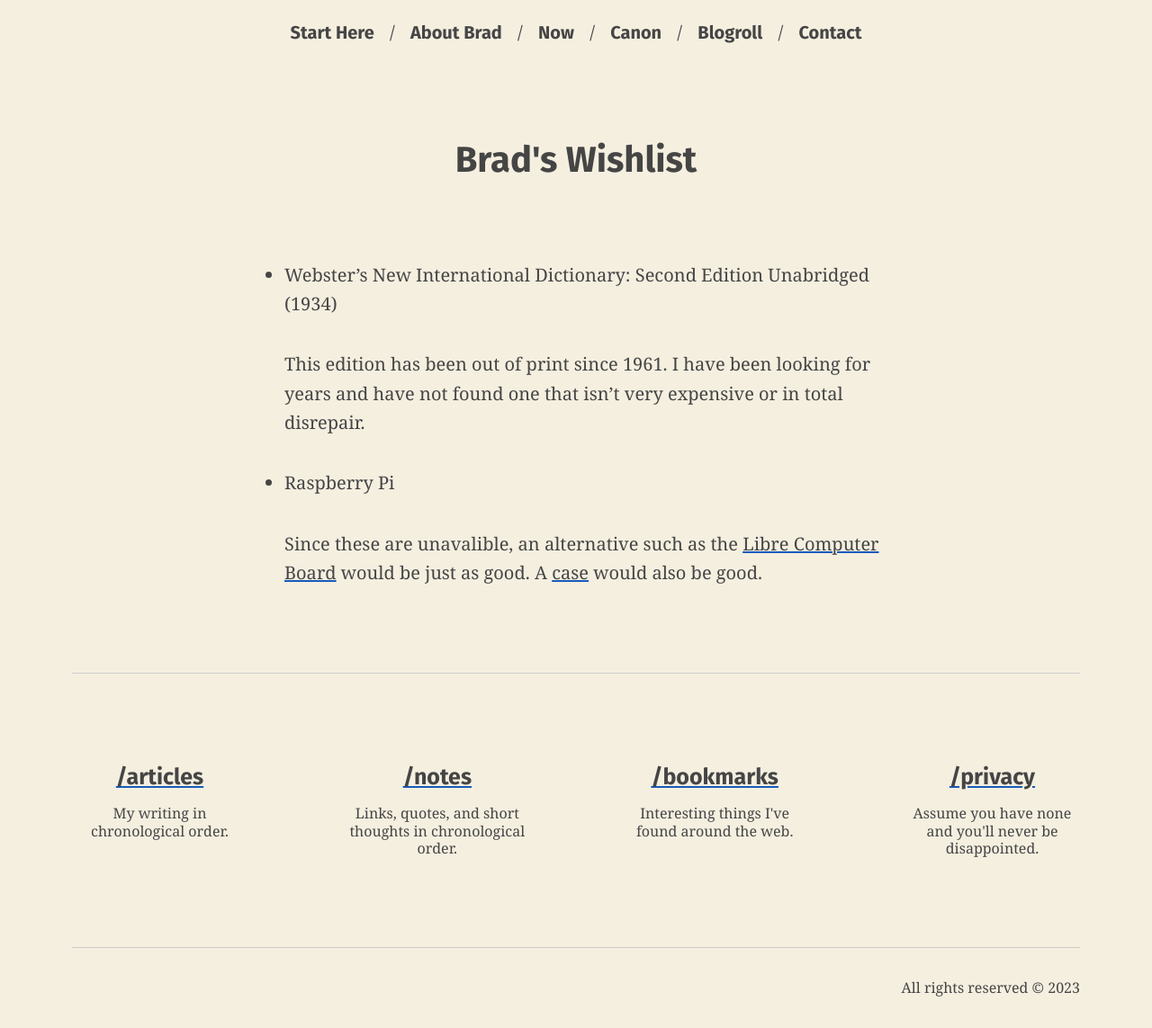
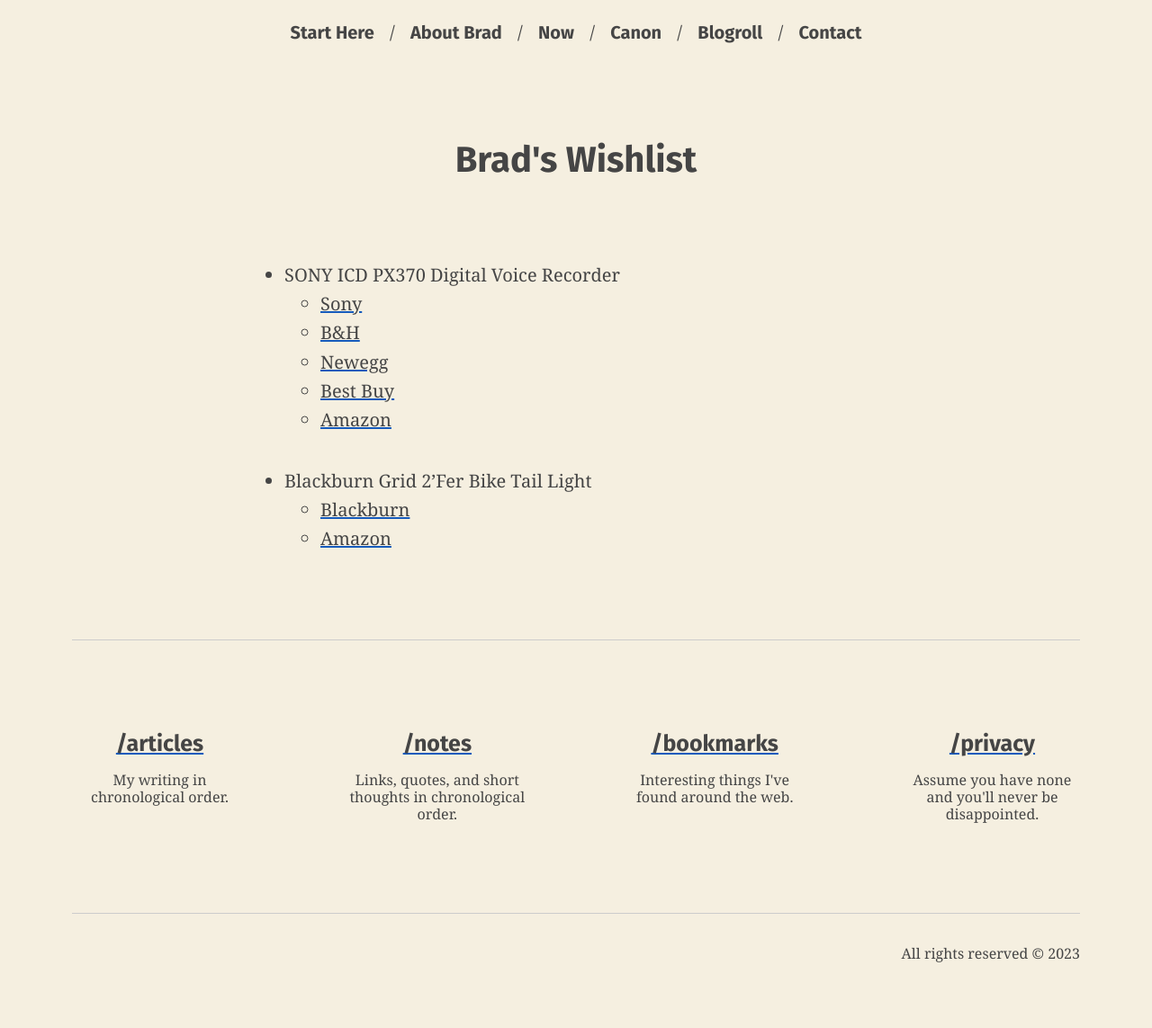
Before and after one commit to bradonomics/bradonomics.com, a Jekyll site: the page built from _pages/wishlist.md, in a window 1280 px wide. Shown: the whole page at 90% size. Built offline with Jekyll 4.4.1, drawn with Linux system fonts in a browser that asks for light colours; after the commit the page ends 1106 px from its top, so only the background shows below that.

Commit message:
Update wishlist

```diff
--- a/_pages/wishlist.md
+++ b/_pages/wishlist.md
@@ -4,14 +4,25 @@
 no_index: true
 ---
 
-- Webster's New International Dictionary: Second Edition Unabridged (1934)
+<!--
+- Webster's New International Dictionary: Second Edition Unabridged (a.k.a. *Webster's Second*)
 
-  This edition has been out of print since 1961. I have been looking for years and have not found one that isn't very expensive or in total disrepair.
+  This edition has been out of print since 1961 (when they came out with the ridiculous *Webster's Third*). The later editions (e.g. 1956 or 1958) are better as they added new words and corrected mistakes.
+-->
 
+<!--
 - Raspberry Pi
 
   Since these are unavalible, an alternative such as the [Libre Computer Board](https://www.amazon.com/Libre-Computer-AML-S905X-CC-Potato-64-bit/dp/B074P6BNGZ) would be just as good. A [case](https://www.amazon.com/iUniker-Raspberry-Cooling-Heatsink-Removable/dp/B079M96KWZ) would also be good.
+-->
 
-<!-- - Electric Razor -->
+- SONY ICD PX370 Digital Voice Recorder
+  - [Sony](https://electronics.sony.com/audio/walkman-digital-recorders/audio-digital-voice-recorders/p/icdpx370?srsltid=AfmBOopdRK6sRaWNrTMWsbcPK8hzJXLb9NlnaS4UbO40aEhPnlNPNDdCgFY)
+  - [B&H](https://www.bhphotovideo.com/c/product/1317634-REG/sony_icd_px370_digital_flash_voice_recorder.html)
+  - [Newegg](https://www.newegg.com/p/14C-0013-00082)
+  - [Best Buy](https://www.bestbuy.com/site/sony-px-series-digital-voice-recorder-black/5774900.p?skuId=5774900&extStoreId=514)
+  - [Amazon](https://www.amazon.com/Sony-ICDPX370-Digital-Recorder-Built/dp/B06XFTWCBJ)
 
-<!-- - watch -->
+- Blackburn Grid 2'Fer Bike Tail Light
+  - [Blackburn](https://www.blackburndesign.com/p/grid-2fer-front-rear-bike-light/350140000200000044.html)
+  - [Amazon](https://www.amazon.com/Blackburn-Grid-2Fer-Front-Light/dp/B0BH961GJ3)
```
